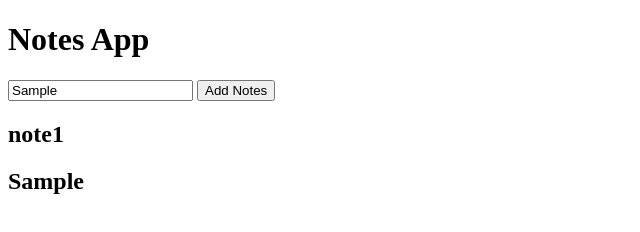
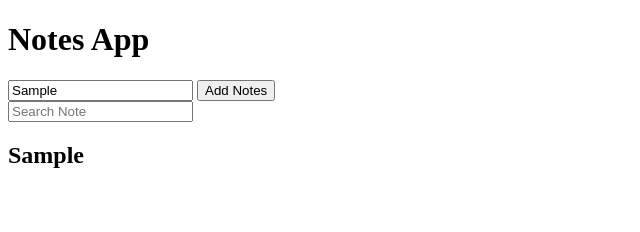
Before and after one commit to adk-saugat/Learning-JavaScript, a plain HTML site: page notes-app/index.html in a window 1280 px wide. Both pictures are taken after typing "Sample" into the empty fields and a click on the button "Add Notes". Shown: the whole page, without its empty margins (0-640 px from the left). Drawn offline with Linux system fonts and the light colour scheme.

Commit message:
added local storage

```diff
--- a/notes-app/index.html
+++ b/notes-app/index.html
@@ -12,6 +12,7 @@
         <input type="text" id = "noteInputBox" placeholder="Enter Note">
         <button>Add Notes</button>
     </form>
+    <input type="text" id = "noteFilter" placeholder="Search Note">
     <div id="noteWrapper"></div>
     <script src="notes-functions.js"></script>
     <script src="notes-app.js"></script>
--- a/notes-app/notes-app.js
+++ b/notes-app/notes-app.js
@@ -1,8 +1,4 @@
-const notes = [{
-    title: 'note1',
-    description: 'Code'
-}]
-
+const notes = getStoredNotes()
 renderNotes(notes)
 
 document.querySelector('#noteInputField').addEventListener('submit', function (e) {
@@ -12,6 +8,6 @@ document.querySelector('#noteInputField').addEventListener('submit', function (e
         description: 'Null'
     })
     document.querySelector('#noteWrapper').innerHTML = ''
+    saveNotes(notes)
     renderNotes(notes)
-    // console.log(e.target.elements.noteInputBox.value)
 })
--- a/notes-app/notes-functions.js
+++ b/notes-app/notes-functions.js
@@ -1,3 +1,16 @@
+const getStoredNotes = function () {
+    const notesJSON = localStorage.getItem('notes')
+    if (notesJSON !== null) {
+        return JSON.parse(notesJSON)
+    } else {
+        return []
+    }
+}
+const saveNotes = function (notes) {
+    let notesJSON = JSON.stringify(notes)
+    localStorage.setItem('notes', notesJSON)
+}
+
 const renderNotes = function (notes) {
 
     notes.forEach(function (note) {
```
